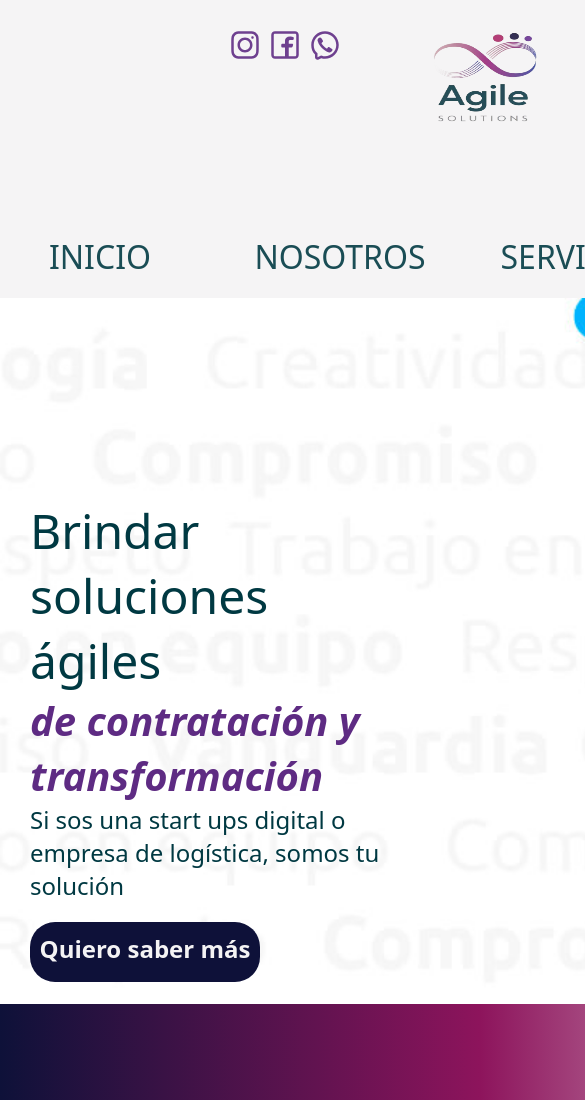
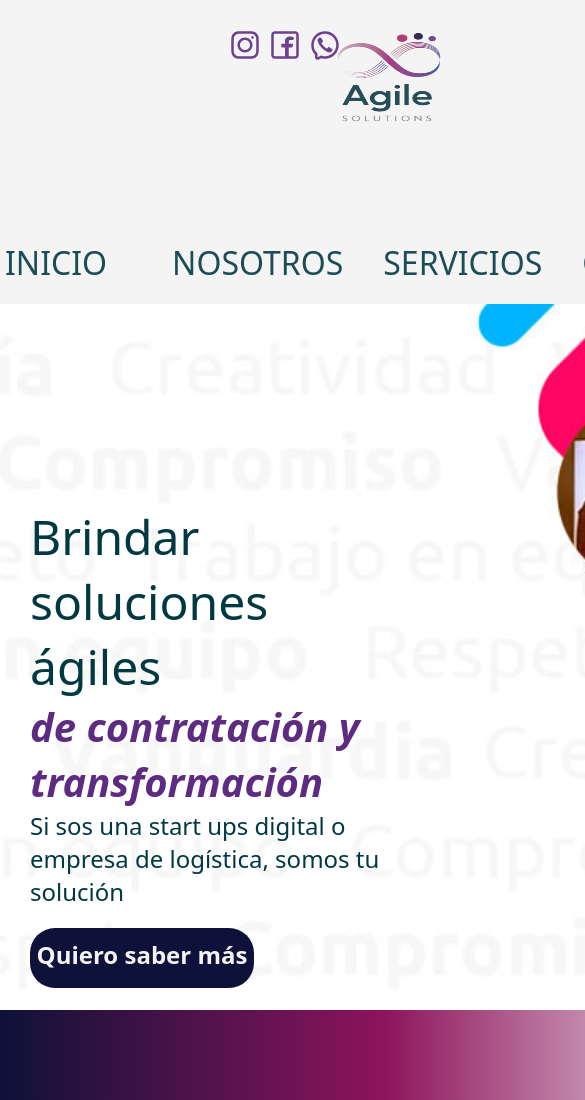
Before and after one commit to Pablocan86/agile_solutions, a website: page index.html in a window 390 px wide. Shown: the top 1100 px of the page, 585 px wide, since content can reach past the window. Drawn offline with Linux system fonts and the light colour scheme.

Commit message:
se corrigen medidas en medias del nav, también se reoganiza la sección 2

```diff
--- a/index.html
+++ b/index.html
@@ -10,7 +10,10 @@
 </head>
 <body>
     <header>
-        <img class="imglogo" src="./assets/images/logo-agile-sin-fondo.webp" alt="logo de la empresa">
+        <div class="div-header-logo">
+            <img class="imglogo" src="./assets/images/logo-agile-sin-fondo.webp" alt="logo de la empresa">
+            <h1>Agile Solutions</h1>
+        </div>
         <nav>
             <ul>
                 <li><a href="#home">INICIO</a></li>
--- a/scss/modulos/_medias.scss
+++ b/scss/modulos/_medias.scss
@@ -1,16 +1,18 @@
 @import "../modulos/mixin";
 
-@media (max-width: 480px) and (min-width: 320px){
+@media  (min-width: 320px) and (max-width: 480px) {
     body{
 
+        header {
+            @include flexbox (column, center, center);
 
-        header {
-            @include flexbox (column, space-around, center);
+            .div-header-logo {
 
                 .imglogo {
                     margin-top: 30px;
                     width: 150px;
                     height: 100px;
+                }
 
             }
 
@@ -18,14 +20,19 @@
                 @include flexbox (column, center, center);
                 gap: 20px;
                 font-size: 1.5rem;
+                width: 100%;
 
                 ul {
                     gap:40px;
                     padding-bottom: 20px;
+                    width: 100%;
+                    margin-right: 5px;
+                    margin-left: 5px;
 
                     li {
-                    width: 200px;
+                    width: 25%;
                     font-size: 2rem;
+
                     }
                 }
 
@@ -45,8 +52,8 @@
                 }
                 .a-div-section1 {
                     font-size: 1.5rem;
-                    width: 230px;
-                    height: 60px;
+                    width: 14rem;
+                    height: 3.75rem;
                 }
             }
             .section2{
@@ -69,13 +76,20 @@
                 }
 
                 .article3-section2 {
-                    div h3 {
+
+                    @include flexbox (column, spacea-around, center);
+                    div{
+                        height: 100%;
+
+
+                        h3 {
                             font-size: 2.5rem;
                         }
 
-                    p {
+                        p  {
                             font-size: 1.5rem;
                             text-align: justify;
+                        }
                     }
                 }
 
--- a/scss/modulos/_reset_header.scss
+++ b/scss/modulos/_reset_header.scss
@@ -34,12 +34,18 @@
     top: 0px;
     opacity: 0.9;
 
-    .imglogo {
-        width: 100px;
-        height:80px;
-        margin-left: 10px;
+    .div-header-logo {
+
+        .imglogo {
+            width: 100px;
+            height:80px;
+            margin-left: 10px;
+        }
+        h1 {
+            opacity: 0;
+            font-size: 1px;
+        }
     }
-
     nav{
         width: 80%;
         margin-right: 40px;
```
Also changed, not shown: css/styles.css, 1 other file. Lines whose indentation alone changed are shown as unchanged.
